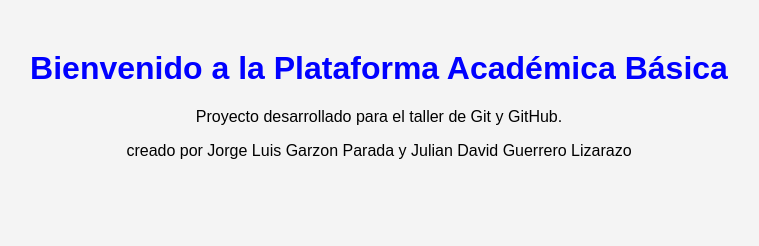
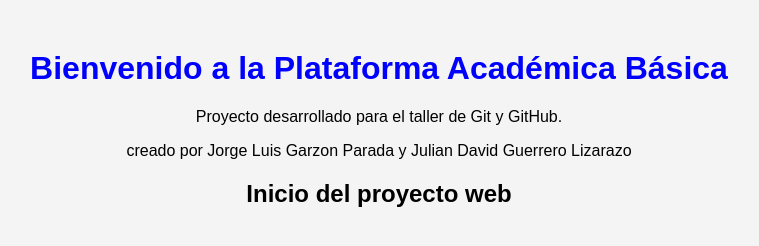
Before and after one commit to juldague-cyber/plataformaacademica, a plain HTML site: page index.html in a window 1280 px wide. Shown: the whole page, without its empty margins (261-1020 px from the left). Drawn offline with Linux system fonts and the light colour scheme; a script that the page names is missing.

Commit message:
Agregar estructura HTML inicial

```diff
--- a/index.html
+++ b/index.html
@@ -16,6 +16,8 @@
 
     <p>creado por Jorge Luis Garzon Parada y  Julian David Guerrero Lizarazo</p>
 
+    <h2>Inicio del proyecto web</h2>
+
     <script src="script.js"></script>
 
 </body>
```
